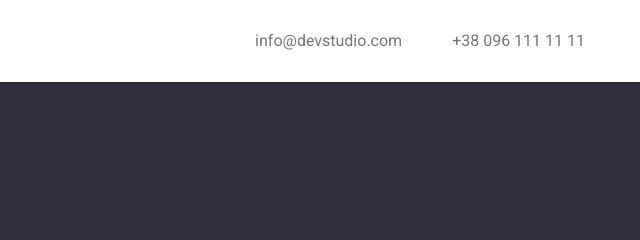
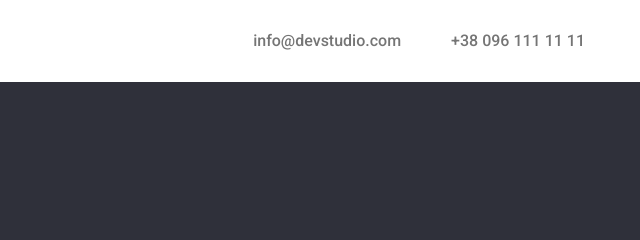
Before and after one commit to Zharkynbek/goit-markup-hw-03, a plain HTML site: page index.html in a window 1280 px wide. Shown: the top 240 px of the page, 640-1280 px from the left. Drawn offline with nearby package versions, Linux system fonts and the light colour scheme.

Commit message:
uveli4ivaet shrift v header i footer

```diff
--- a/css/style.css
+++ b/css/style.css
@@ -122,6 +122,10 @@ a {
   margin-top: 0;
   margin-bottom: 0;
   padding-left: 0;
+}
+
+.link-type .link {
+  font-weight: 500;
 }
 
 .link-type .item {
@@ -471,6 +475,7 @@ address {
 
 .link-info .link {
   color: var(--primery-text-color);
+  font-weight: 500;
   font-size: 14px;
   line-height: 1.714;
 }
```
